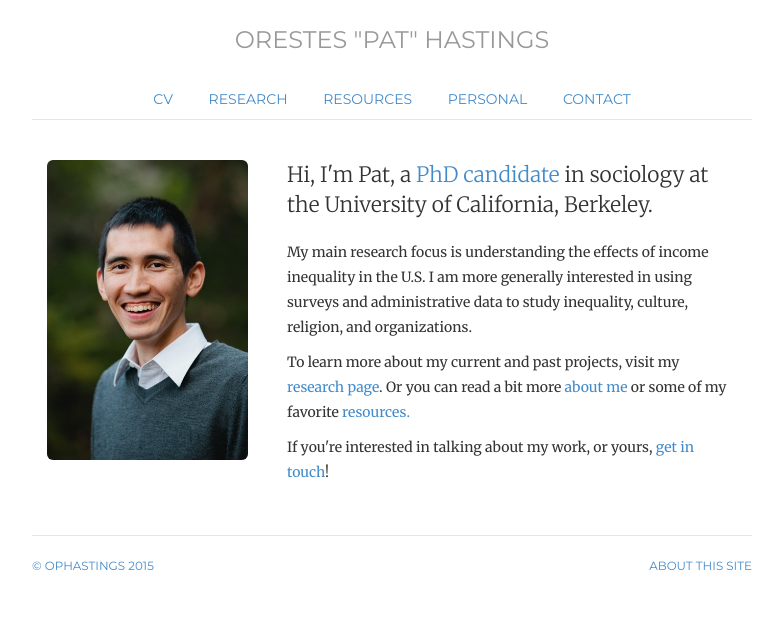
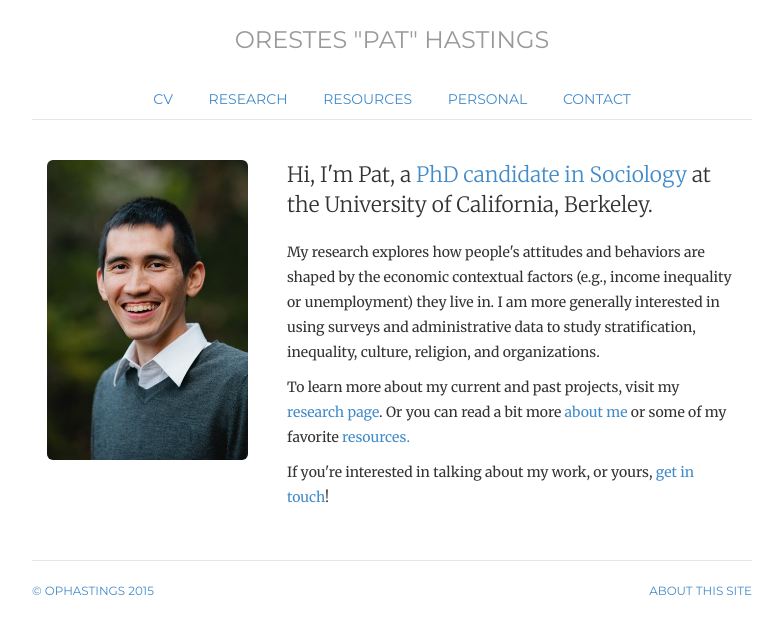
Before and after one commit to ophastings/ophastings.github.io, a Jekyll site: the page built from index.html, in a window 1280 px wide. Shown: the top 634 px of the page, without its empty margins (248-1031 px from the left). Built offline with Jekyll 4.4.1, drawn with Linux system fonts in a browser that asks for light colours; comment, search, counter and statistics services are not loaded.

Commit message:
Update index.html

```diff
--- a/index.html
+++ b/index.html
@@ -15,10 +15,11 @@ description: Website of Orestes Pat Hastings, sociology PhD candidate at UC Berk
 	</div>
 	<div itemscope itemtype="http://data-vocabulary.org/Person" class="col-sm-8">
 	<p class="lead">Hi, I'm Pat, a <a href="http://sociology.berkeley.edu/graduate-student/orestes-pat-hastings">PhD
-		candidate</a> in sociology at the University of California, Berkeley.</p>
+		candidate in Sociology</a> at the University of California, Berkeley.</p>
 
-	<p>My main research focus is understanding the effects of income inequality in the U.S. I am more generally interested
-	in using surveys and administrative data to study inequality, culture, religion, and organizations.</p>
+	<p>My research explores how people's attitudes and behaviors are shaped by the economic contextual factors
+	(e.g., income inequality or unemployment) they live in. I am more generally interested in using surveys and
+	administrative data to study stratification, inequality, culture, religion, and organizations.</p>
 	<p>To learn more about my current and past projects, visit my <a href="research">research page</a>. Or you can
 		read a bit more <a href="personal">about me</a> or some of my favorite <a href="resources">resources.</a></p>
 	<p>If you're interested in talking about my work, or yours, <a href="contact">get in touch</a>!</p>
```
